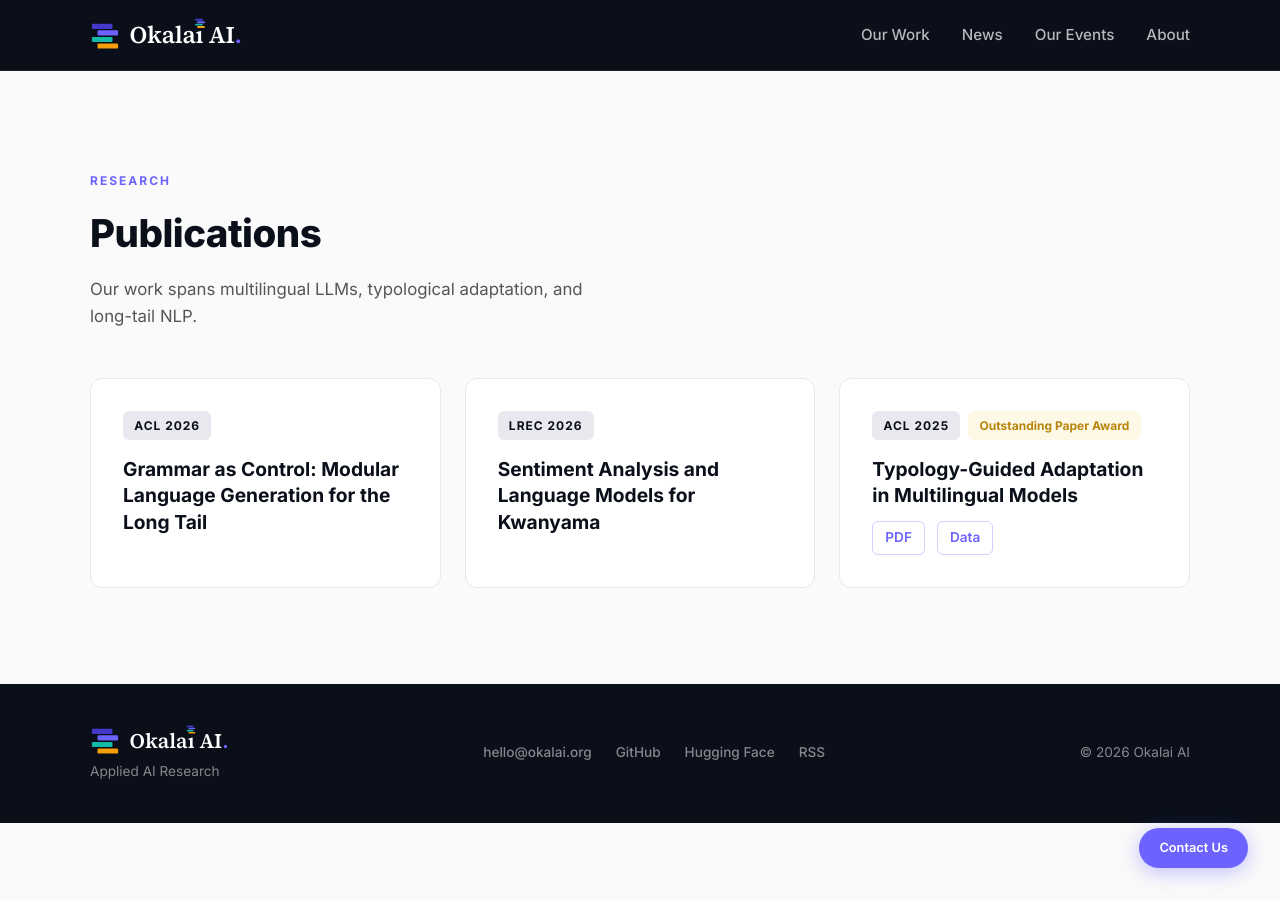
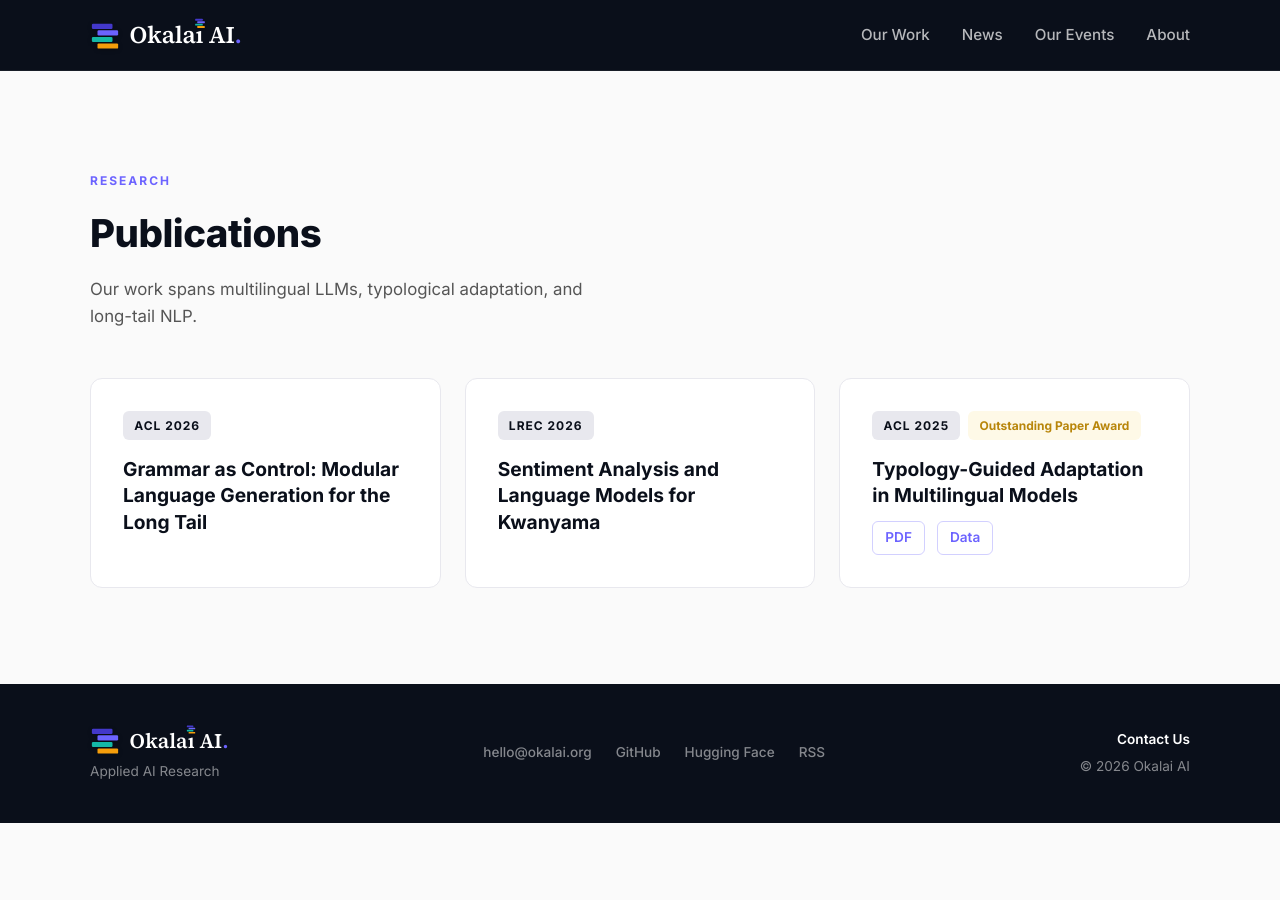
Before and after one commit to okalai-ai/okalai-site, a Jekyll site: the page built from research.md, in a window 1280 px wide. Built offline with Jekyll 4.4.1, drawn with Linux system fonts in a browser that asks for light colours.

```diff
--- a/_layouts/default.html
+++ b/_layouts/default.html
@@ -98,9 +98,6 @@
     {{ content }}
   </main>
 
-  <!-- Floating contact link -->
-  <a href="mailto:hello@okalai.org?subject=Okalai%20Contact" class="floating-feedback" title="Contact us">Contact Us</a>
-
   <footer class="footer">
     <div class="container footer-inner">
       <div class="footer-left">
@@ -124,6 +121,7 @@
         <a href="/feed.xml" title="RSS Feed">RSS</a>
       </div>
       <div class="footer-right">
+        <a href="mailto:hello@okalai.org?subject=Okalai%20Contact" class="footer-contact">Contact Us</a>
         <p>&copy; <span id="year"></span> Okalai AI</p>
       </div>
     </div>
--- a/assets/css/style.css
+++ b/assets/css/style.css
@@ -733,26 +733,22 @@ a {
 }
 
 /* === Floating Feedback === */
-.floating-feedback {
-  position: fixed;
-  bottom: 2rem;
-  right: 2rem;
-  background: #6c63ff;
-  color: white;
-  font-size: 0.8rem;
-  font-weight: 600;
-  padding: 0.6rem 1.25rem;
-  border-radius: 100px;
-  z-index: 999;
-  box-shadow: 0 4px 20px rgba(108, 99, 255, 0.4);
-  transition: all 0.2s;
-  text-decoration: none;
+.footer-right {
+  display: flex;
+  flex-direction: column;
+  align-items: flex-end;
+  gap: 0.35rem;
+  text-align: right;
 }
 
-.floating-feedback:hover {
-  background: #5a52d5;
-  transform: translateY(-2px);
-  box-shadow: 0 6px 24px rgba(108, 99, 255, 0.5);
+.footer-contact {
+  font-weight: 600;
+  color: #fff;
+  transition: color 0.2s;
+}
+
+.footer-contact:hover {
+  color: #8b82ff;
 }
 
 /* === Newsletter === */
@@ -983,11 +979,9 @@ a {
     width: 100%;
   }
 
-  .floating-feedback {
-    bottom: 1rem;
-    right: 1rem;
-    font-size: 0.75rem;
-    padding: 0.5rem 1rem;
+  .footer-right {
+    align-items: center;
+    text-align: center;
   }
 }
 
```
